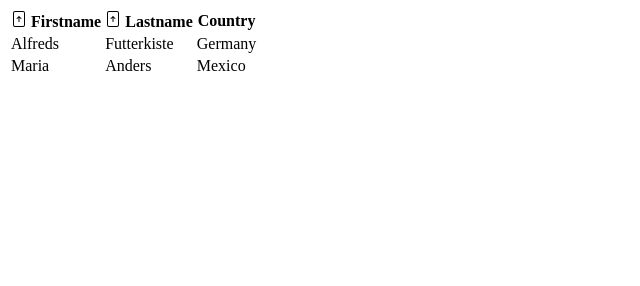
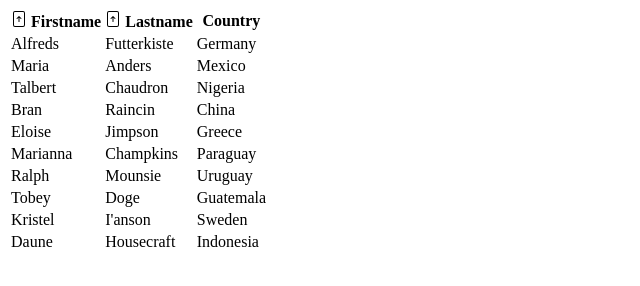
Before and after one commit to damien-d13/table-sort, a plain HTML site: page index.html in a window 1280 px wide. Shown: the whole page, without its empty margins (0-640 px from the left). Drawn offline with Linux system fonts and the light colour scheme.

Commit message:
Add examples

```diff
--- a/index.html
+++ b/index.html
@@ -60,6 +60,46 @@
         <td>Anders</td>
         <td>Mexico</td>
     </tr>
+    <tr>
+        <td>Talbert</td>
+        <td>Chaudron</td>
+        <td>Nigeria</td>
+    </tr>
+    <tr>
+        <td>Bran</td>
+        <td>Raincin</td>
+        <td>China</td>
+    </tr>
+    <tr>
+        <td>Eloise</td>
+        <td>Jimpson</td>
+        <td>Greece</td>
+    </tr>
+    <tr>
+        <td>Marianna</td>
+        <td>Champkins</td>
+        <td>Paraguay</td>
+    </tr>
+    <tr>
+        <td>Ralph</td>
+        <td>Mounsie</td>
+        <td>Uruguay</td>
+    </tr>
+    <tr>
+        <td>Tobey</td>
+        <td>Doge</td>
+        <td>Guatemala</td>
+    </tr>
+    <tr>
+        <td>Kristel</td>
+        <td>I'anson	</td>
+        <td>Sweden</td>
+    </tr>
+    <tr>
+        <td>Daune</td>
+        <td>Housecraft</td>
+        <td>Indonesia</td>
+    </tr>
 </table>
 <script type="text/javascript" src="tableSort.js"></script>
 </body>
```
